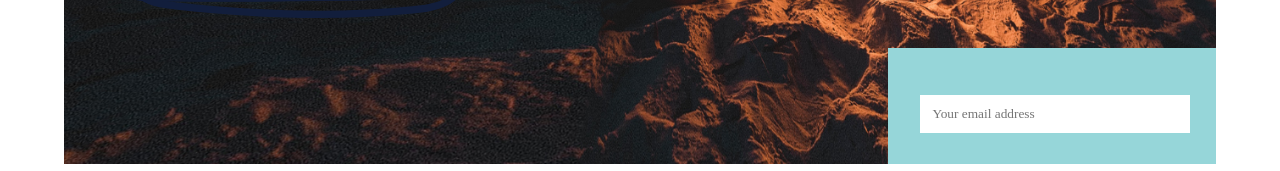
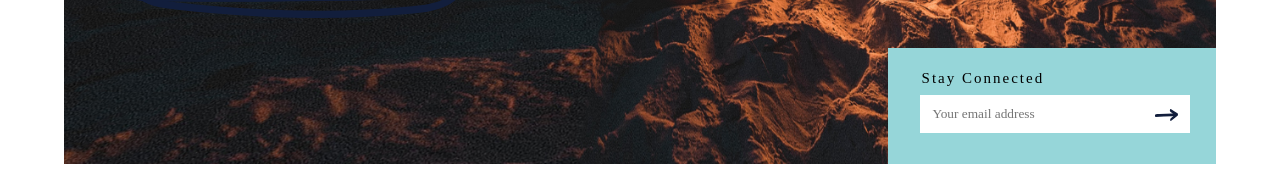
Before and after one commit to ohalliday/ryze-test, an Angular app: page / in a window 1280 px wide. Shown: the part 526-697 px from the top of the page. Built offline with nearby package versions, Linux system fonts and the light colour scheme.

Commit message:
added email form and success state

```diff
--- a/src/app/app.component.html
+++ b/src/app/app.component.html
@@ -31,7 +31,22 @@
 
   <div>
     <img src="../assets/box.svg" class="box" />
-    <input type="email" class="email-input" placeholder="Your email address" />
+    <input
+      *ngIf="emailSubmitted == false; else success"
+      type="email"
+      class="email-input"
+      placeholder="Your email address"
+    />
+    <h3 class="email-header">Stay Connected</h3>
+    <img
+      src="../assets/arrow.svg"
+      class="button-arrow"
+      (click)="submitForm()"
+    />
   </div>
 </div>
 <router-outlet></router-outlet>
+
+<ng-template #success>
+  <input disabled type="email" class="email-input" placeholder="Success!" />
+</ng-template>
--- a/src/app/app.component.scss
+++ b/src/app/app.component.scss
@@ -109,3 +109,28 @@ a {
   font-family: Montserrat;
   padding-left: 1%;
 }
+
+.button-arrow {
+  position: absolute;
+  bottom: 7%;
+  right: 8%;
+  height: 2%;
+  z-index: 7;
+  border: none;
+  font-family: Montserrat;
+  padding-left: 1%;
+}
+
+.email-header {
+  position: absolute;
+  bottom: 7%;
+  letter-spacing: 2px;
+  font-weight: lighter;
+  font-size: 15px;
+  right: 8%;
+  height: 6%;
+  width: 20%;
+  z-index: 6;
+
+  font-family: Bebas Neue Book;
+}
--- a/src/app/app.component.ts
+++ b/src/app/app.component.ts
@@ -15,6 +15,7 @@ export class AppComponent {
   facebook = faFacebookF;
   instagram = faInstagram;
   linkedIn = faLinkedinIn;
+  emailSubmitted = false;
 
   links = [
     "Ethos & Values",
@@ -23,4 +24,9 @@ export class AppComponent {
     "Why it works",
     "Get in touch",
   ];
+
+  submitForm(email: string) {
+    console.log("Email Submitted!", email);
+    this.emailSubmitted = true;
+  }
 }
```
